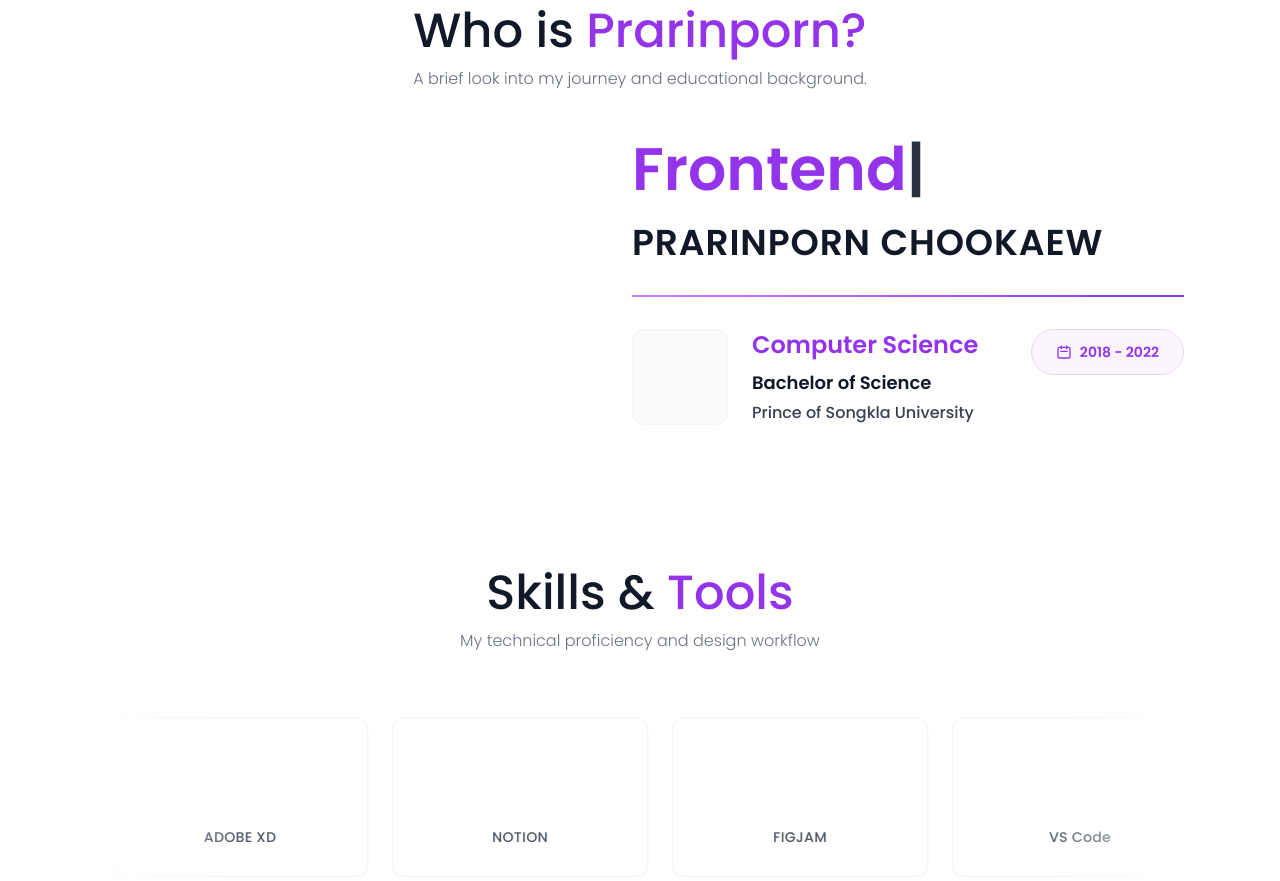
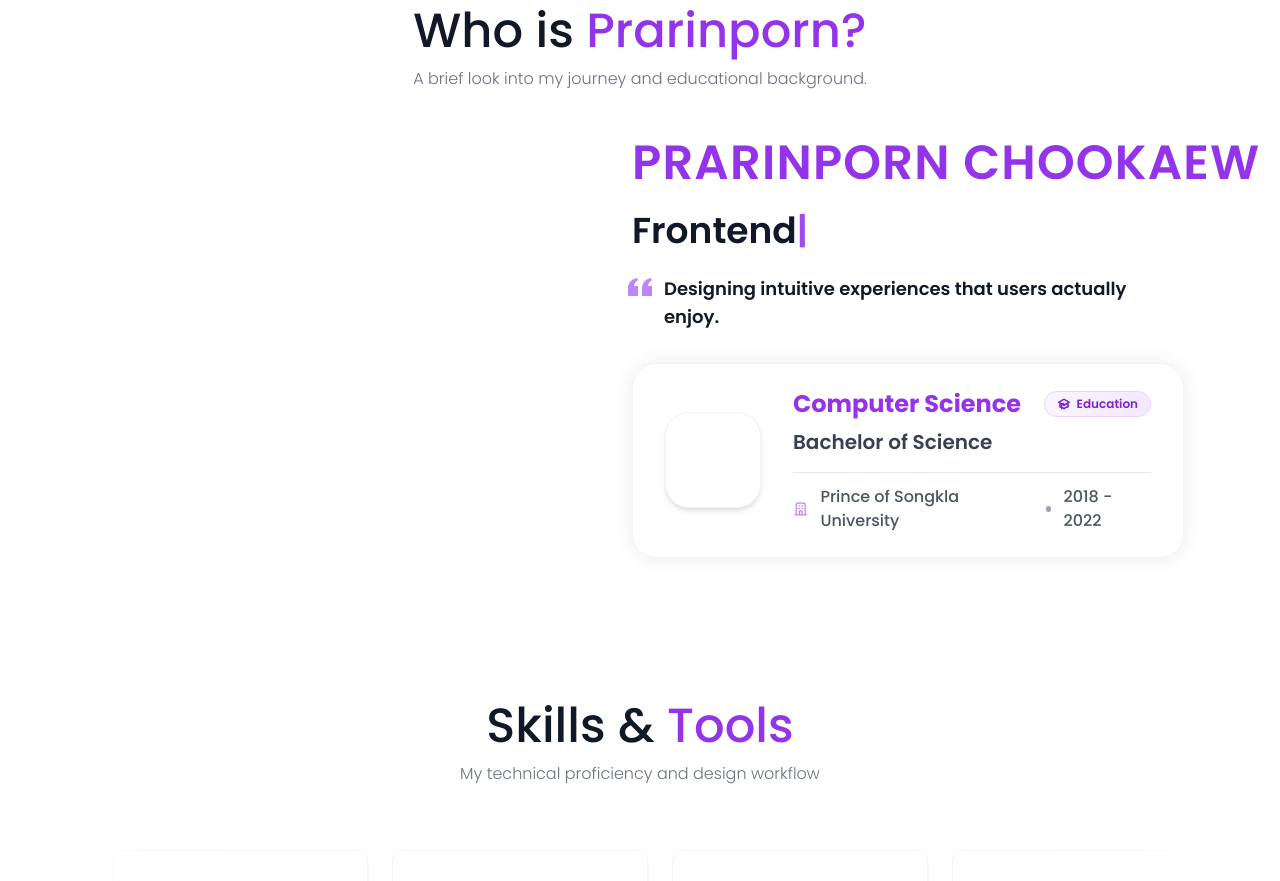
Before and after one commit to dearprarinporn/profolio-redesign, a React (Vite) app: page / in a window 1280 px wide. Shown: the part 1400-2281 px from the top of the page. Built offline with nearby package versions, Linux system fonts and the light colour scheme.

Commit message:
feat(profile): update profile image and redesign About section layout

```diff
--- a/src/components/Profile.jsx
+++ b/src/components/Profile.jsx
@@ -57,15 +57,11 @@
 
           {/* --- Left Column: Image --- */}
           <div className="flex justify-center lg:justify-start animate-fadeInLeft order-1 lg:order-1">
-            <div
-              className="w-full max-w-[350px] md:max-w-[450px] lg:max-w-[520px] cursor-pointer"
-              onMouseEnter={() => setIsHovering(true)}
-              onMouseLeave={() => setIsHovering(false)}
-            >
+            <div className="w-full max-w-[350px] md:max-w-[450px] lg:max-w-[520px]">
               <img
-                src={isHovering ? profileHover : profileNew}
+                src={profileNew}
                 alt="Prarinporn Chookaew"
-                className="w-full h-auto object-contain transition-all duration-500"
+                className="w-full h-auto object-contain"
               />
             </div>
           </div>
@@ -73,42 +69,61 @@
           {/* --- Right Column: Info --- */}
           <div className="animate-fadeInRight order-2 lg:order-2">
             <div className="mb-6 md:mb-8">
-              <h2 className="text-3xl md:text-5xl lg:text-6xl font-semibold text-gray-900 leading-tight font-poppins mb-4 md:mb-6 whitespace-nowrap">
-                <span className="text-purple-600">{text}</span>
-                <span className="animate-pulse">|</span>
-              </h2>
-              <h1 className="text-xl md:text-3xl lg:text-4xl font-semibold text-gray-900 uppercase tracking-wide break-words">
+              <h1 className="text-2xl md:text-4xl lg:text-5xl font-semibold text-purple-600 tracking-wide mb-4 md:mb-6 whitespace-nowrap uppercase">
                 PRARINPORN CHOOKAEW
               </h1>
+              <h2 className="text-2xl md:text-3xl lg:text-4xl font-semibold leading-tight font-poppins whitespace-nowrap mb-4 md:mb-6">
+                <span className="text-gray-900">{text}</span>
+                <span className="animate-pulse text-purple-600">|</span>
+              </h2>
+
+              {/* Passion Quote */}
+              <div className="relative pl-6 md:pl-8  mb-6 md:mb-8">
+                <svg className="absolute -left-1 top-0 w-6 h-6 text-purple-400" fill="currentColor" viewBox="0 0 24 24">
+                  <path d="M14.017 21v-7.391c0-5.704 3.731-9.57 8.983-10.609l.995 2.151c-2.432.917-3.995 3.638-3.995 5.849h4v10h-9.983zm-14.017 0v-7.391c0-5.704 3.748-9.57 9-10.609l.996 2.151c-2.433.917-3.996 3.638-3.996 5.849h3.983v10h-9.983z" />
+                </svg>
+                <p className="text-base md:text-lg text-gray-700 leading-relaxed">
+                  <span className="font-semibold text-gray-900">Designing intuitive experiences that users actually enjoy.</span>
+                </p>
+              </div>
             </div>
 
-            {/* Divider Line */}
-            <div className="w-full h-0.5 bg-gradient-to-r from-purple-400 to-purple-600 mb-6 md:mb-8"></div>
-
             {/* Education Card */}
-            <div>
-              <div className="flex flex-col sm:flex-row gap-4 md:gap-6 items-start">
+            <div className="bg-white border border-gray-100 rounded-3xl px-6 py-5 md:px-8 md:py-6 shadow-[0_0_20px_rgba(0,0,0,0.08)] hover:shadow-[0_0_25px_rgba(0,0,0,0.12)] transition-all duration-300">
+              <div className="flex flex-col sm:flex-row gap-6 md:gap-8 items-center">
 
                 {/* Logo */}
-                <div className="w-16 h-16 md:w-24 md:h-24 bg-gray-50 rounded-xl p-2 border border-gray-100 flex-shrink-0 flex items-center justify-center">
+                <div className="w-20 h-20 md:w-24 md:h-24 bg-white rounded-3xl p-3 border border-gray-100 flex-shrink-0 flex items-center justify-center shadow-md">
                   <img src={psuLogo} alt="PSU Logo" className="w-full h-full object-contain" />
                 </div>
 
                 {/* Info */}
                 <div className="flex-1 min-w-0">
-                  <h3 className="text-xl md:text-2xl font-semibold text-purple-600 mb-2">Computer Science</h3>
-                  <h4 className="text-base md:text-lg font-semibold text-gray-900 mb-1">Bachelor of Science</h4>
-                  <p className="text-sm md:text-base text-gray-700 font-medium">
-                    Prince of Songkla University
-                  </p>
-                </div>
+                  {/* Computer Science with Education Badge */}
+                  <div className="flex items-center justify-between gap-3 mb-2 flex-wrap">
+                    <h3 className="text-lg md:text-xl lg:text-2xl font-bold text-purple-600">
+                      Computer Science
+                    </h3>
+                    <span className="inline-flex items-center gap-1.5 px-3 py-1 bg-gradient-to-r from-purple-50 to-purple-100 text-purple-700 rounded-full text-xs font-semibold border border-purple-200">
+                      <svg className="w-3.5 h-3.5" fill="none" stroke="currentColor" viewBox="0 0 24 24">
+                        <path strokeLinecap="round" strokeLinejoin="round" strokeWidth="2" d="M12 14l9-5-9-5-9 5 9 5z" />
+                        <path strokeLinecap="round" strokeLinejoin="round" strokeWidth="2" d="M12 14l6.16-3.422a12.083 12.083 0 01.665 6.479A11.952 11.952 0 0012 20.055a11.952 11.952 0 00-6.824-2.998 12.078 12.078 0 01.665-6.479L12 14z" />
+                        <path strokeLinecap="round" strokeLinejoin="round" strokeWidth="2" d="M12 14l9-5-9-5-9 5 9 5zm0 0l6.16-3.422a12.083 12.083 0 01.665 6.479A11.952 11.952 0 0012 20.055a11.952 11.952 0 00-6.824-2.998 12.078 12.078 0 01.665-6.479L12 14zm-4 6v-7.5l4-2.222" />
+                      </svg>
+                      Education
+                    </span>
+                  </div>
 
-                {/* Year Badge - Capsule Style */}
-                <div className="px-4 md:px-6 py-2 md:py-3 bg-purple-50 text-purple-600 text-xs md:text-sm font-semibold rounded-full whitespace-nowrap flex-shrink-0 border border-purple-200 flex items-center gap-2">
-                  <svg className="w-3 h-3 md:w-4 md:h-4" fill="none" stroke="currentColor" viewBox="0 0 24 24">
-                    <path strokeLinecap="round" strokeLinejoin="round" strokeWidth={2} d="M8 7V3m8 4V3m-9 8h10M5 21h14a2 2 0 002-2V7a2 2 0 00-2-2H5a2 2 0 00-2 2v12a2 2 0 002 2z" />
-                  </svg>
-                  2018 - 2022
+                  <h4 className="text-lg md:text-xl font-semibold text-gray-700 mb-2 pb-4 border-b border-gray-200">Bachelor of Science</h4>
+
+                  <div className="flex items-center gap-3 text-sm md:text-base text-gray-600 pt-1">
+                    <svg className="w-4 h-4 text-purple-400" fill="none" stroke="currentColor" viewBox="0 0 24 24">
+                      <path strokeLinecap="round" strokeLinejoin="round" strokeWidth="2" d="M19 21V5a2 2 0 00-2-2H7a2 2 0 00-2 2v16m14 0h2m-2 0h-5m-9 0H3m2 0h5M9 7h1m-1 4h1m4-4h1m-1 4h1m-5 10v-5a1 1 0 011-1h2a1 1 0 011 1v5m-4 0h4" />
+                    </svg>
+                    <span className="font-medium">Prince of Songkla University</span>
+                    <span className="w-1.5 h-1.5 bg-gray-400 rounded-full"></span>
+                    <span className="font-medium">2018 - 2022</span>
+                  </div>
                 </div>
               </div>
             </div>
```
Also changed, not shown: src/assets/ProfileNew.png.
